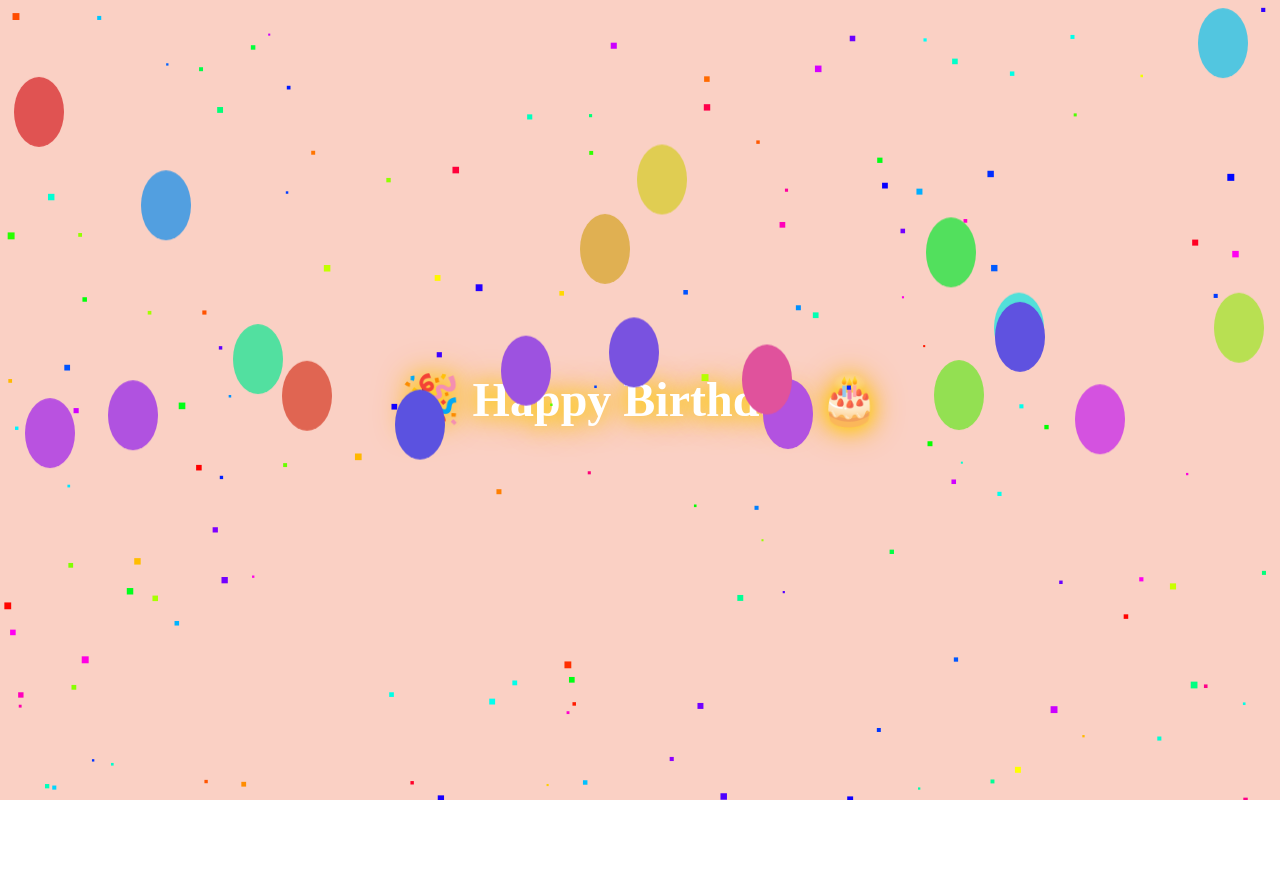
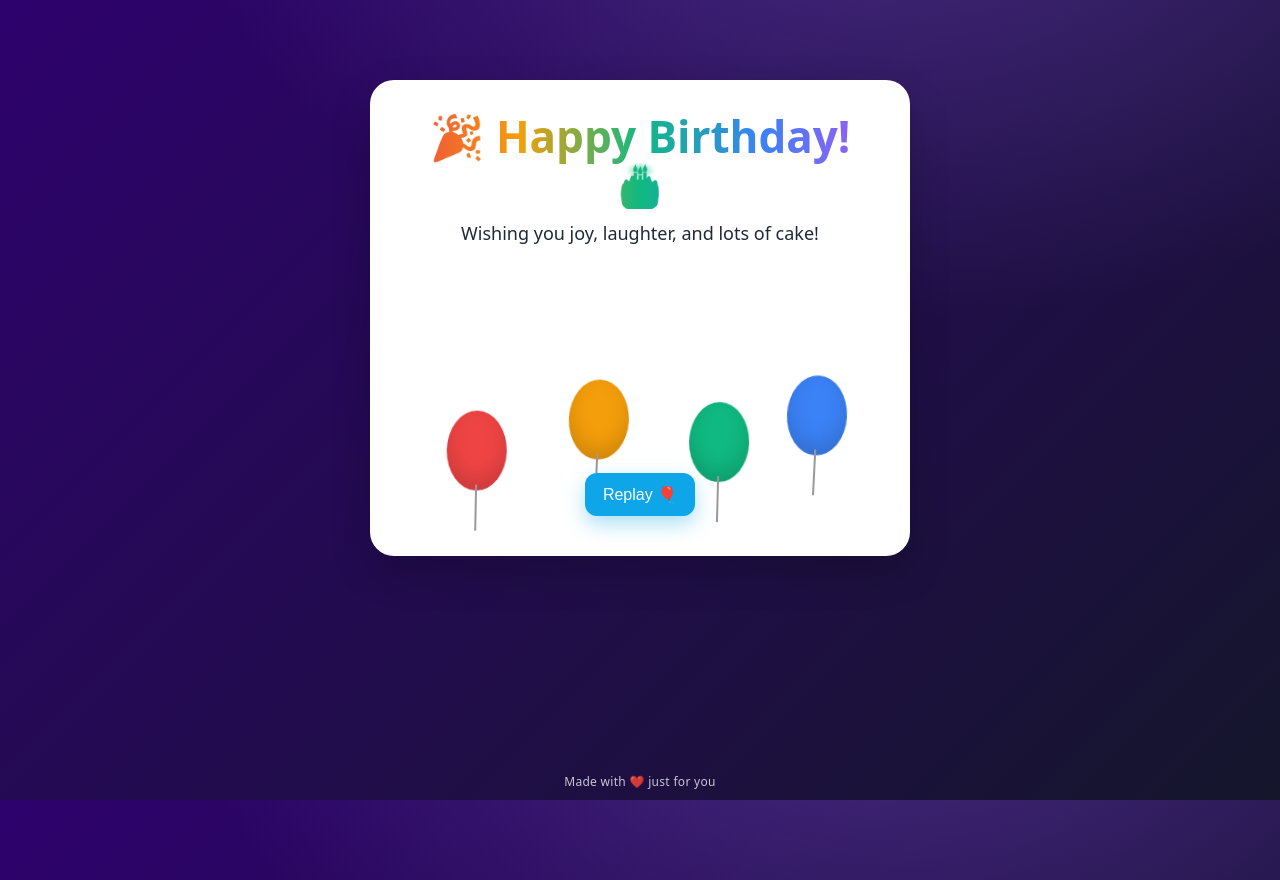
Before and after one commit to khemsingh-tech/happy_birthday_to_you, a plain HTML site: page index.html in a window 1280 px wide. Before the commit the page ends 800 px from the top, so only its background shows below. Drawn offline with Linux system fonts and the light colour scheme.

Commit message:
Add files via upload

```diff
--- a/index.html
+++ b/index.html
@@ -1,116 +1,34 @@
 <!DOCTYPE html>
 <html lang="en">
 <head>
-<meta charset="UTF-8">
-<meta name="viewport" content="width=device-width, initial-scale=1.0">
-<title>Happy Birthday</title>
-<style>
-    body {
-        margin: 0;
-        height: 100vh;
-        background: linear-gradient(45deg, #ff9a9e, #fad0c4, #fad0c4);
-        background-size: 400% 400%;
-        animation: gradientBG 10s ease infinite;
-        display: flex;
-        justify-content: center;
-        align-items: center;
-        flex-direction: column;
-        overflow: hidden;
-    }
-
-    @keyframes gradientBG {
-        0% { background-position: 0% 50%; }
-        50% { background-position: 100% 50%; }
-        100% { background-position: 0% 50%; }
-    }
-
-    h1 {
-        font-size: 3em;
-        color: white;
-        text-shadow: 0 0 20px gold, 0 0 30px orange;
-        animation: glow 2s ease-in-out infinite alternate;
-    }
-
-    @keyframes glow {
-        from { text-shadow: 0 0 10px gold, 0 0 20px orange; }
-        to { text-shadow: 0 0 30px gold, 0 0 50px orange; }
-    }
-
-    .balloon {
-        position: absolute;
-        bottom: -150px;
-        width: 50px;
-        height: 70px;
-        background: red;
-        border-radius: 50% 50% 50% 50%;
-        animation: floatUp 10s linear infinite;
-    }
-
-    @keyframes floatUp {
-        0% { transform: translateY(0); }
-        100% { transform: translateY(-110vh); }
-    }
-
-    canvas {
-        position: absolute;
-        top: 0;
-        left: 0;
-        pointer-events: none;
-    }
-</style>
+  <meta charset="UTF-8" />
+  <meta name="viewport" content="width=device-width, initial-scale=1" />
+  <title>Happy Birthday 🎉</title>
+  <link rel="stylesheet" href="style.css" />
 </head>
 <body>
+  <canvas id="confetti"></canvas>
 
-<h1>🎉 Happy Birthday 🎂</h1>
-<canvas id="confetti"></canvas>
+  <main class="card" role="main" aria-label="Happy Birthday card">
+    <h1 class="title">🎉 Happy Birthday! 🎂</h1>
+    <p class="subtitle">Wishing you joy, laughter, and lots of cake!</p>
 
-<audio autoplay loop>
-    <source src="https://www.bensound.com/bensound-music/bensound-happyrock.mp3" type="audio/mpeg">
-</audio>
+    <div class="balloons" aria-hidden="true">
+      <span class="balloon b1"></span>
+      <span class="balloon b2"></span>
+      <span class="balloon b3"></span>
+      <span class="balloon b4"></span>
+    </div>
 
-<script>
-    // Generate Balloons
-    for (let i = 0; i < 20; i++) {
-        let balloon = document.createElement("div");
-        balloon.classList.add("balloon");
-        balloon.style.left = Math.random() * 100 + "vw";
-        balloon.style.backgroundColor = `hsl(${Math.random()*360}, 70%, 60%)`;
-        balloon.style.animationDuration = (5 + Math.random() * 5) + "s";
-        document.body.appendChild(balloon);
-    }
+    <button id="replay" class="btn" aria-label="Replay animation">
+      Replay 🎈
+    </button>
+  </main>
 
-    // Confetti Animation
-    const canvas = document.getElementById("confetti");
-    const ctx = canvas.getContext("2d");
-    canvas.width = window.innerWidth;
-    canvas.height = window.innerHeight;
+  <footer class="credit">
+    Made with ❤️ just for you
+  </footer>
 
-    const confettiPieces = [];
-    for (let i = 0; i < 150; i++) {
-        confettiPieces.push({
-            x: Math.random() * canvas.width,
-            y: Math.random() * canvas.height,
-            size: Math.random() * 5 + 2,
-            color: `hsl(${Math.random()*360}, 100%, 50%)`,
-            speed: Math.random() + 1
-        });
-    }
-
-    function drawConfetti() {
-        ctx.clearRect(0, 0, canvas.width, canvas.height);
-        confettiPieces.forEach(p => {
-            ctx.fillStyle = p.color;
-            ctx.fillRect(p.x, p.y, p.size, p.size);
-            p.y += p.speed;
-            if (p.y > canvas.height) {
-                p.y = 0 - p.size;
-                p.x = Math.random() * canvas.width;
-            }
-        });
-        requestAnimationFrame(drawConfetti);
-    }
-    drawConfetti();
-</script>
-
+  <script src="script.js" defer></script>
 </body>
 </html>
```
